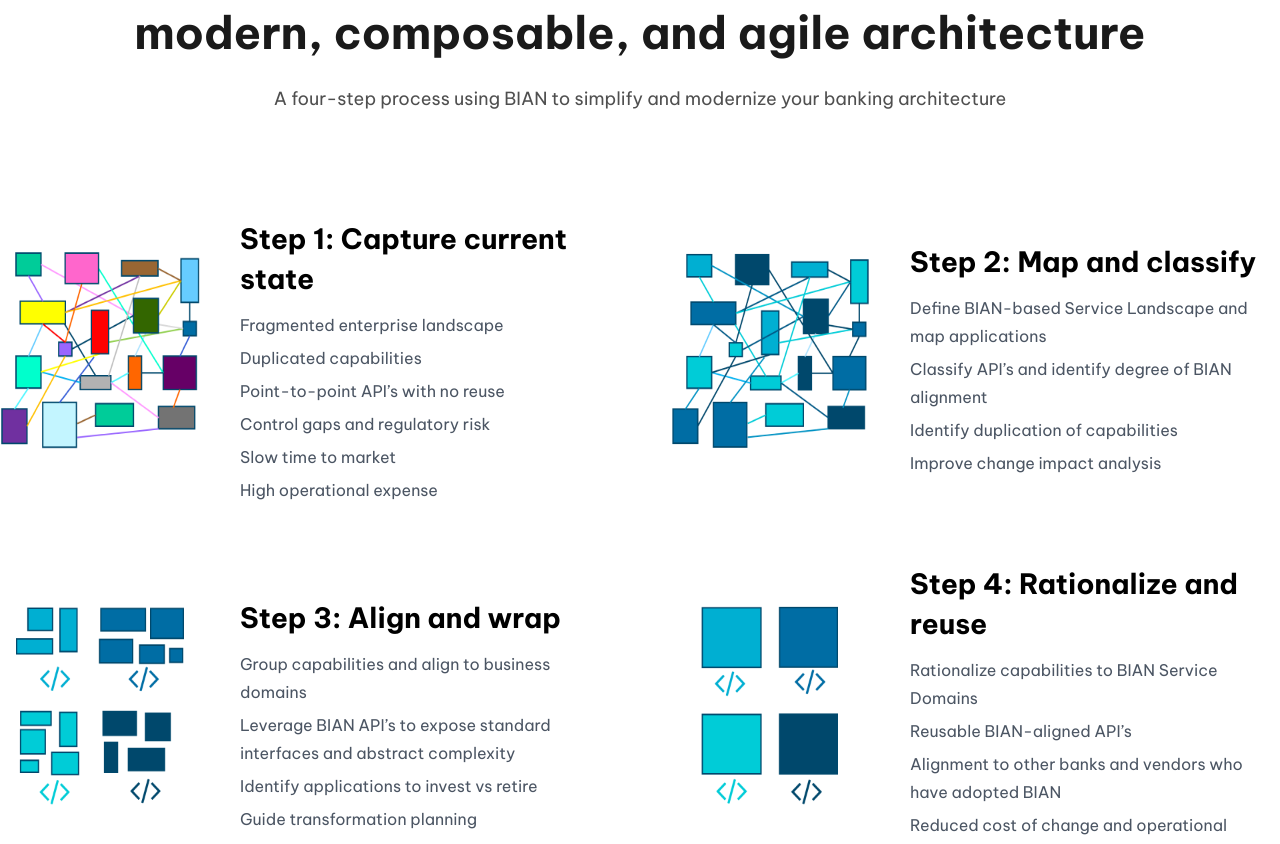
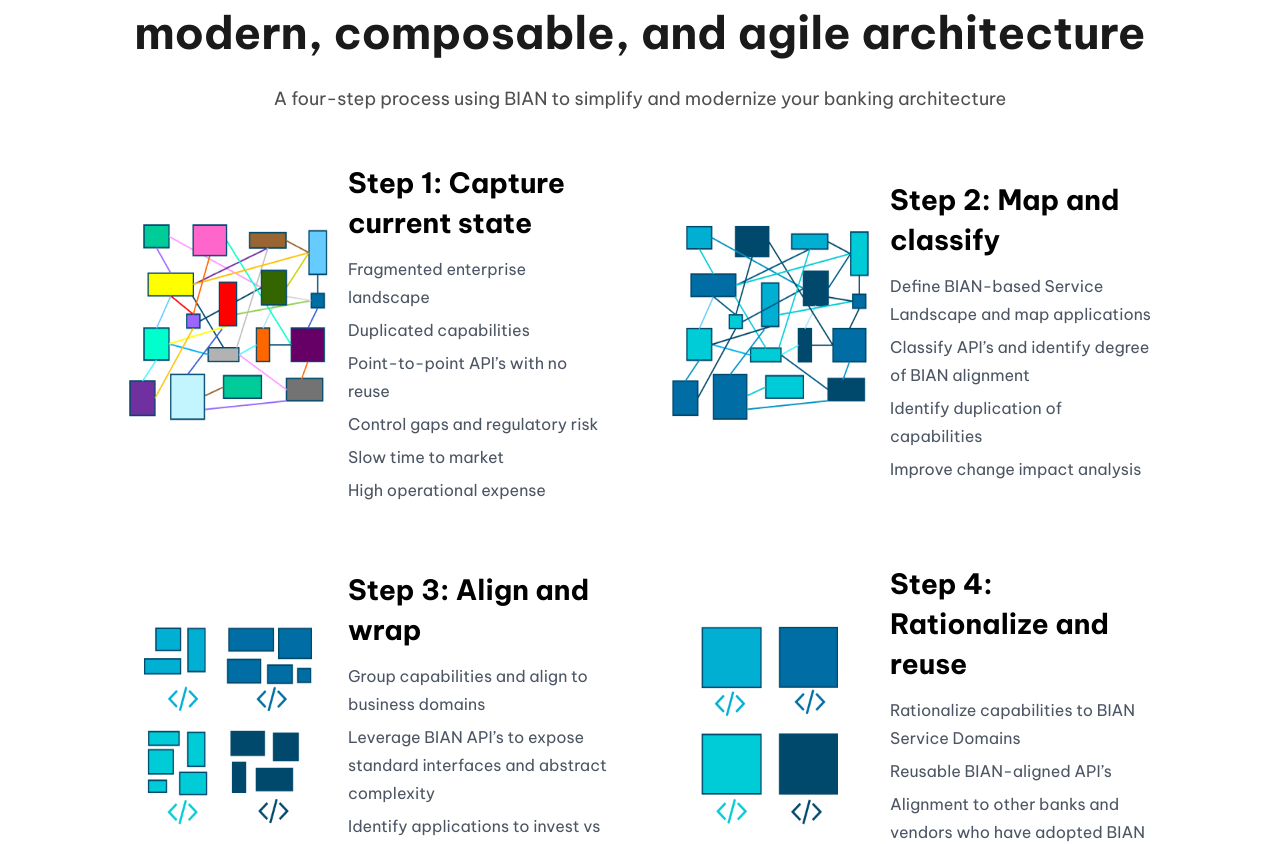
Before and after one commit to Developerhtml88/CCANDC, a Next.js app: page /bian in a window 1280 px wide. Shown: the part 2059-2903 px from the top of the page. Built offline with nearby package versions, Linux system fonts and the light colour scheme.

Commit message:
with corrections

```diff
--- a/src/app/bian/page.tsx
+++ b/src/app/bian/page.tsx
@@ -462,10 +462,10 @@
           A four-step process using BIAN to simplify and modernize your banking
           architecture
         </p>
-        <section className="py-12 flex justify-center items-center  mt-14">
+        <section className="py-12 flex justify-center items-center  mt-14 serv-sec" >
           <div className="  grid grid-cols-2 items-center gap-[60px] max-w-[1400px] hed-txth3 had-li3">
             {trainings.map((training) => (
-              <div key={training.id} className="flex gap-10  items-center ">
+              <div key={training.id} className="flex gap-5  items-center ">
                 <Image
                   src={training.image}
                   alt={training.title}
@@ -581,7 +581,7 @@
         <h2 className="text-[40px] text-4xl sm:text-[56px] font-extrabold text-gray-900 leading-[70px] text-black/70 max-w-[1440px] text-center">
           How Does BIAN Deliver Benefit
         </h2>
-        <div className="max-w-[1440px] mx-auto px-6 py-10 grid grid-cols-1 md:grid-cols-2 gap-6">
+        <div className="how-does mx-auto px-6 py-10 grid grid-cols-1 md:grid-cols-2 gap-6">
           {features.map((feature) => (
             <div
               key={feature.id}
@@ -848,7 +848,8 @@
           BIAN Insights and Learnings
         </h2>
 
-        <div className="flex flex-col gap-10">
+        <div className="flex flex-col gap-10 bian-in
+        ">
           {videoCards.map((video, index) => (
             <div
               key={video.id}
--- a/src/app/courses/togaf-10-training/page.tsx
+++ b/src/app/courses/togaf-10-training/page.tsx
@@ -144,7 +144,7 @@
           <span>
             <Image className="" src="/arrow.svg" alt="Arrow Icon" width={40} height={40} />
           </span>
-          View IT4IT™ Calendar
+          View TOGAF® Calendar
         </button>
       </section>
       <section className="mb-10 flex flex-col justify-center items-center gap-10 mt-[100px] lg:w-[1190px] mx-auto">
--- a/src/app/css/style.css
+++ b/src/app/css/style.css
@@ -116,3 +116,19 @@
     line-height: 28px;
     margin-top:5px;
 }
+.video-sec{
+    width:80%;
+    margin: auto;
+    margin-top:150px !important;
+}
+.serv-sec{
+    width:80%;
+    margin: auto;
+}
+.how-does{
+    width:80%
+}
+.bian-in{
+    width:90%;
+    margin:auto;
+}
--- a/src/app/page.tsx
+++ b/src/app/page.tsx
@@ -388,9 +388,9 @@
       </section>
       <section
         data-aos="fade-up"
-        className="flex justify-center items-center  mt-[120px]"
+        className="flex justify-center items-center  mt-[120px] video-sec"
       >
-        <div className="flex items-center gap-20">
+        <div className="flex items-center gap-10">
           <div className="">
             <iframe
               width="560"
@@ -403,7 +403,7 @@
               allowFullScreen
             ></iframe>
           </div>
-          <div className="w-[672px] flex flex-col items-center hed-txth2">
+          <div className=" flex flex-col items-center hed-txth2">
             <h2 className="text-4xl sm:text-[56px] font-extrabold text-gray-900 leading-[70px]">
               Transform Banking with CC&C Solutions!
             </h2>
```
